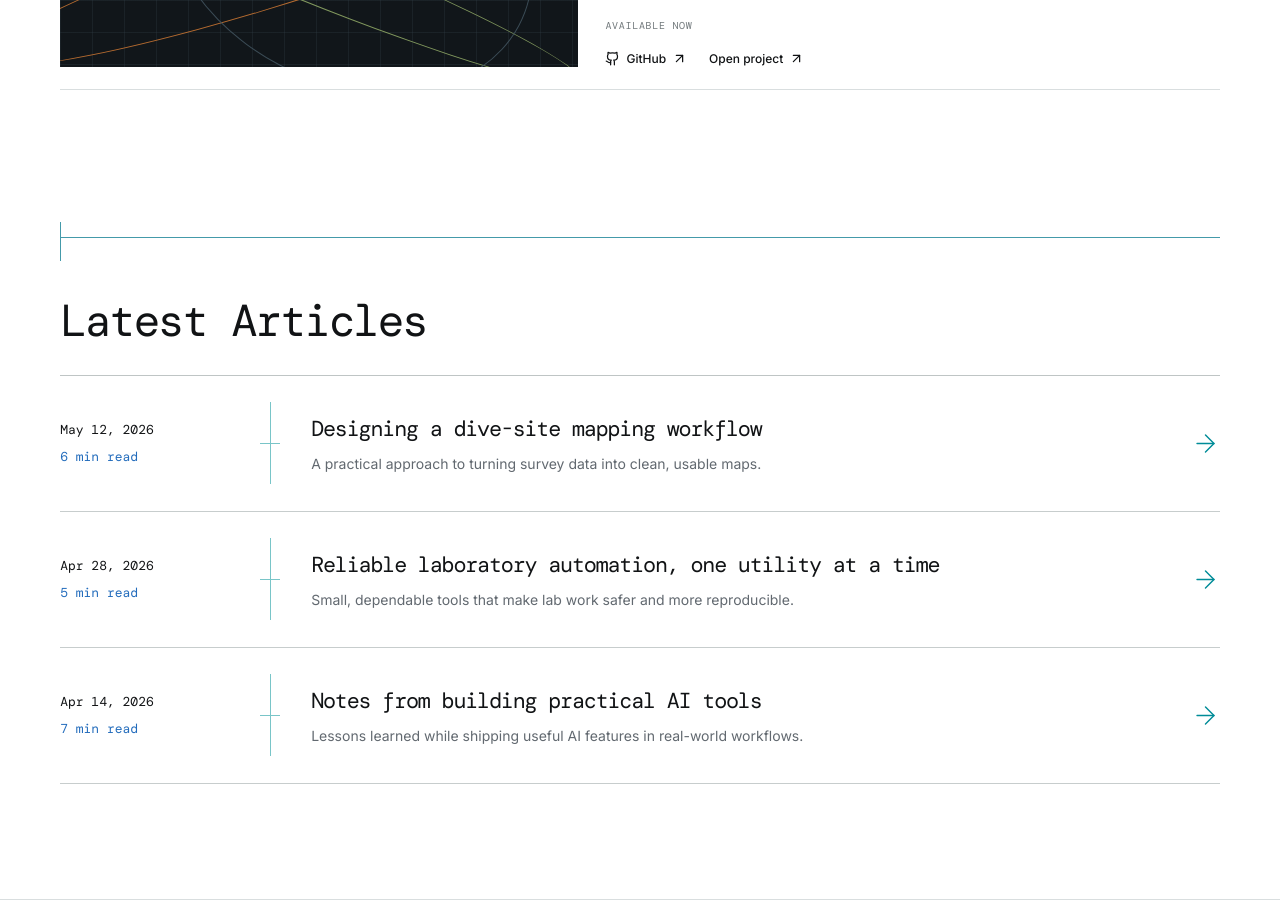
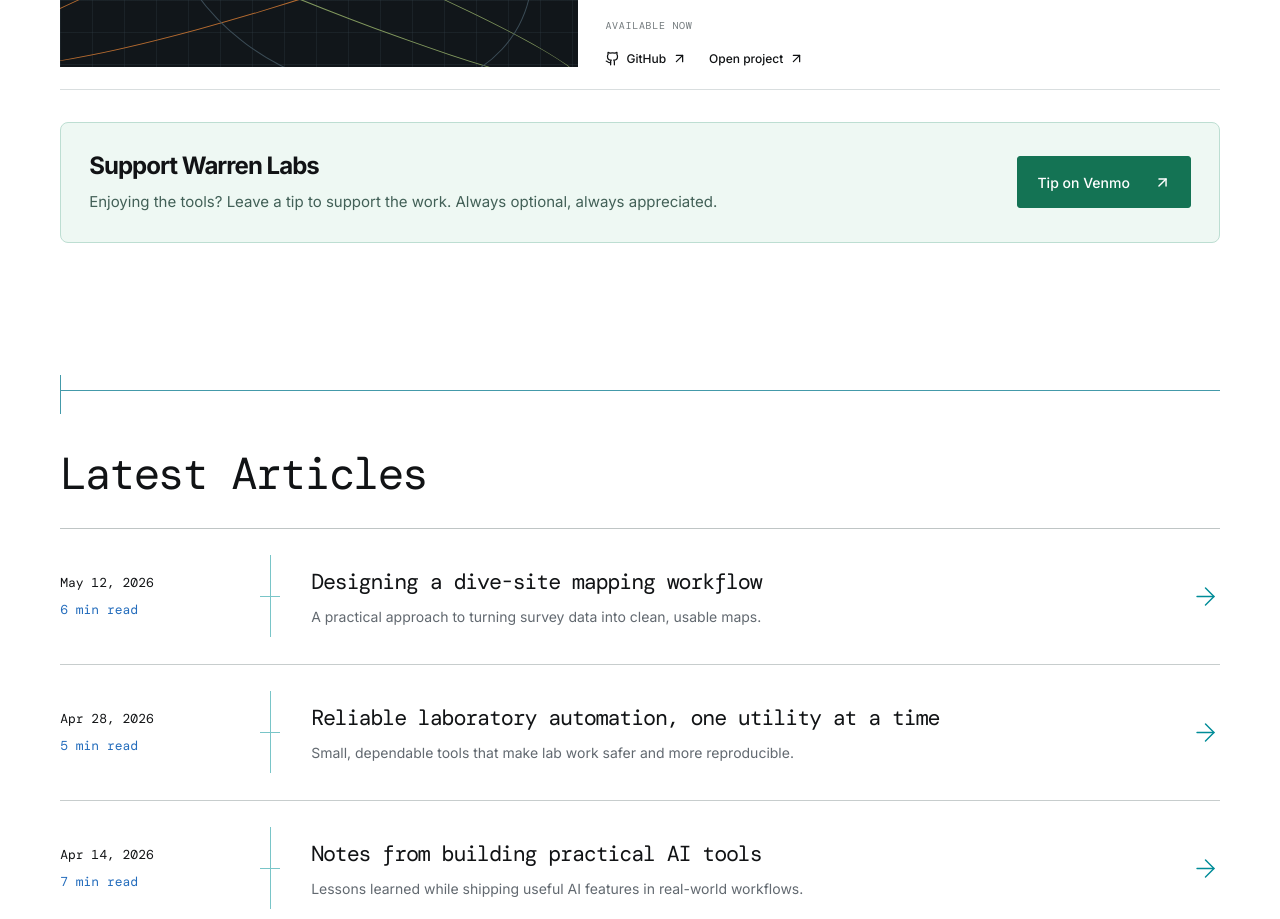
Before and after one commit to stevensw21/warren-labs-website, a Next.js app: page / in a window 1280 px wide. Shown: the part 1740-2659 px from the top of the page. Built offline with nearby package versions, Linux system fonts and the light colour scheme.

Commit message:
Highlight optional Venmo support beneath featured projects

```diff
--- a/app/page.tsx
+++ b/app/page.tsx
@@ -108,6 +108,13 @@ export default function Home() {
             );
           })}
         </div>
+        <aside aria-labelledby="support-title" style={{ marginTop: 32, padding: 28, border: "1px solid #bdded2", borderRadius: 8, background: "#eef8f3", display: "flex", flexWrap: "wrap", alignItems: "center", justifyContent: "space-between", gap: 24 }}>
+          <div style={{ flex: "1 1 260px" }}>
+            <h3 id="support-title" style={{ fontSize: 24, letterSpacing: "-.04em" }}>Support Warren Labs</h3>
+            <p style={{ marginTop: 10, color: "#426057", fontSize: 15, lineHeight: 1.6 }}>Enjoying the tools? Leave a tip to support the work. Always optional, always appreciated.</p>
+          </div>
+          <a className="button button-primary" href="https://venmo.com/u/Steven-Warren-32" target="_blank" rel="noopener noreferrer" style={{ background: "#147354", borderColor: "#147354", flexShrink: 0 }}>Tip on Venmo <ArrowUpRight size={17} aria-hidden="true" /></a>
+        </aside>
       </section>
 
       <section className="articles-section" id="articles" aria-labelledby="articles-title">
```
